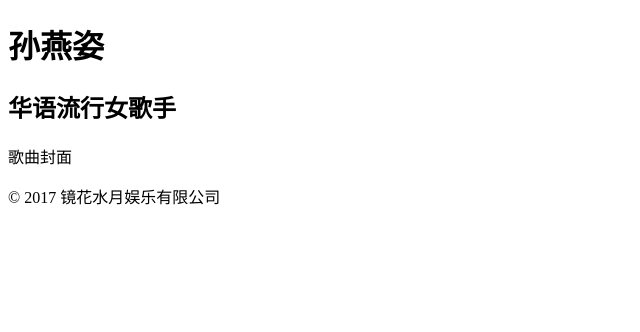
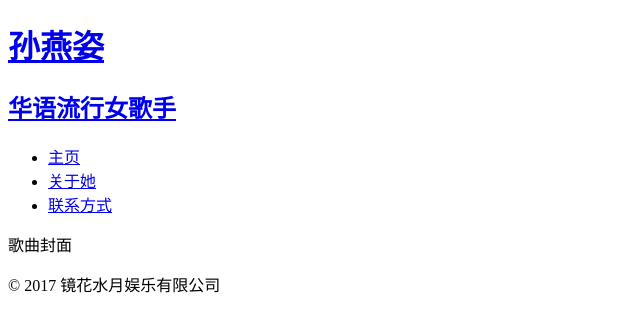
Before and after one commit to andrewxiechina/first_website, a plain HTML site: page index.html in a window 1280 px wide. Shown: the whole page, without its empty margins (0-640 px from the left). Drawn offline with Linux system fonts and the light colour scheme.

Commit message:
navigation

```diff
--- a/index.html
+++ b/index.html
@@ -9,9 +9,19 @@
 </head>
 
 <body>
+
     <header>
-        <h1>孙燕姿</h1>
-        <h2>华语流行女歌手</h2>
+        <a href="index.html">
+            <h1>孙燕姿</h1>
+            <h2>华语流行女歌手</h2>
+        </a>
+        <nav>
+            <ul>
+                <li><a href="index.html">主页</a></li>
+                <li><a href="about.html">关于她</a></li>
+                <li><a href="contact.html">联系方式</a></li>
+            </ul>
+        </nav>
     </header>
     <section>
         <p>歌曲封面</p>
```
Also changed, not shown: about.html (added, +1 -0 lines), contact.html (added, +1 -0 lines).
